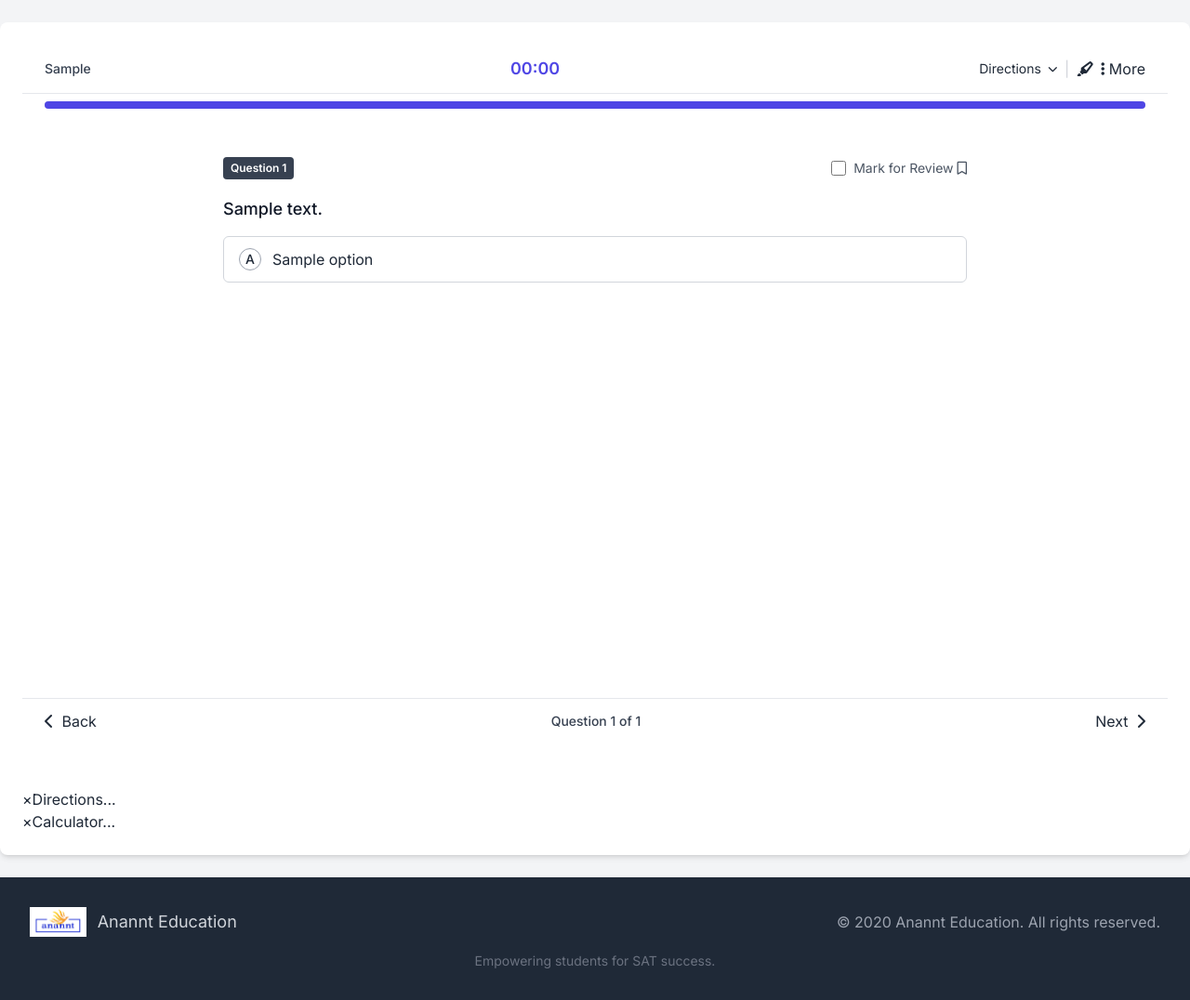
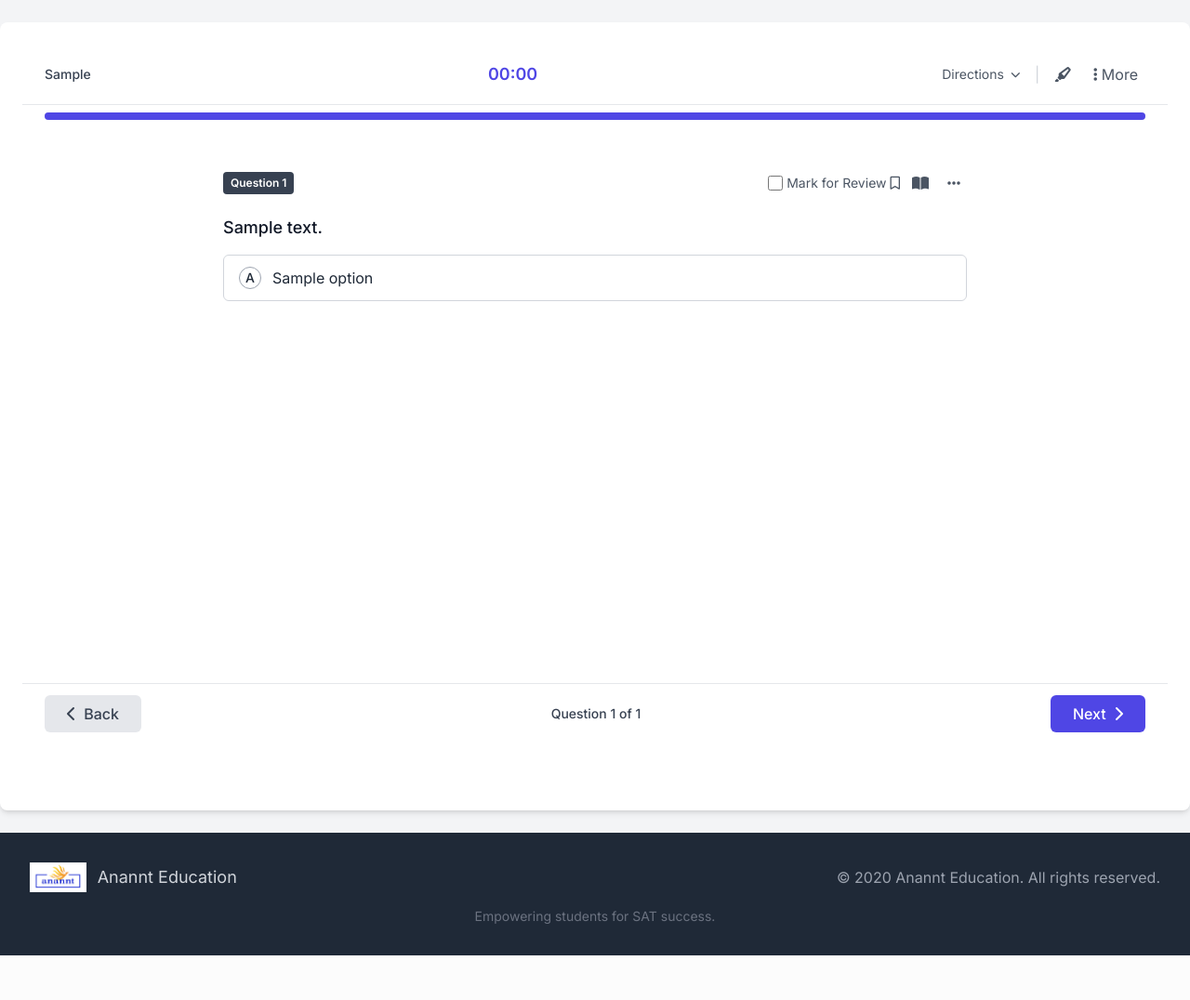
Before and after one commit to om3692/SAT, a Flask app: template templates/test_page.html in a window 1280 px wide. Shown: the whole page at 93% size. After the commit the page ends 1028 px from the top, so only its background shows below. Run offline with Flask 2, Linux system fonts and the light colour scheme; the template is opened without the code that fills it: most values are stand-ins (such as "Sample title", 1, 10 or a date in 2020); some libraries are stand-ins or nearby versions.

Commit message:
Update test_page.html

```diff
--- a/templates/test_page.html
+++ b/templates/test_page.html
@@ -6,7 +6,7 @@
 
 {% block head_extra %}
 <style>
-    /* Your full CSS styles should be here. I'm showing a condensed version for brevity. */
+    /* Your full CSS styles should be here. */
     .on-test-page > header { display: none !important; }
     .test-container { max-width: 1280px; margin: 0 auto; height: 100vh; display: flex; flex-direction: column; }
     .test-header { background-color: #ffffff; border-bottom: 1px solid #e5e7eb; padding: 0.75rem 1.5rem; display: flex; justify-content: space-between; align-items: center; position: sticky; top:0; z-index: 40; }
@@ -24,7 +24,21 @@
     .option-input { display: none; }
     .option-letter { width: 24px; height: 24px; border: 1px solid #9ca3af; border-radius: 50%; display: inline-flex; justify-content: center; align-items: center; margin-right: 0.75rem; font-size: 0.875rem; font-weight: 500; }
     .option-input:checked + .option-label .option-letter { background-color: #4f46e5; border-color: #4f46e5; color: white; }
-    /* ... ensure all your original styles are present ... */
+    .tool-button { background: none; border: none; color: #4b5563; padding: 0.5rem; border-radius: 0.25rem; } /* For header buttons */
+    .q-area-tool-button { background: none; border: none; color: #4b5563; padding: 0.25rem; margin-left: 0.5rem; vertical-align: middle;} /* For new icon buttons */
+    .q-area-tool-button:hover { color: #1f2937; }
+    .nav-button { padding: 0.5rem 1.5rem; border-radius: 0.375rem; font-weight: 500; transition: background-color 0.15s ease-in-out; }
+    .nav-button-primary { background-color: #4f46e5; color: white; }
+    .nav-button-primary:hover { background-color: #4338ca; }
+    .nav-button-secondary { background-color: #e5e7eb; color: #374151; }
+    .nav-button-secondary:hover { background-color: #d1d5db; }
+    .modal-overlay { position: fixed; top: 0; left: 0; width: 100%; height: 100%; background-color: rgba(0, 0, 0, 0.5); display: flex; justify-content: center; align-items: center; z-index: 1000; opacity: 0; visibility: hidden; transition: opacity 0.3s ease, visibility 0.3s ease; }
+    .modal-overlay.active { opacity: 1; visibility: visible; }
+    .modal-content { background-color: white; padding: 2rem; border-radius: 0.5rem; box-shadow: 0 10px 25px rgba(0,0,0,0.1); max-width: 90%; max-height: 90vh; overflow-y: auto; position: relative; }
+    .modal-close-button { position: absolute; top: 0.75rem; right: 0.75rem; background: none; border: none; font-size: 1.5rem; color: #6b7280; cursor: pointer; }
+    .calculator { display: grid; grid-template-columns: repeat(4, 1fr); gap: 0.5rem; max-width: 250px; margin: auto; }
+    .calculator button { background-color: #e5e7eb; border: 1px solid #d1d5db; padding: 0.75rem; border-radius: 0.25rem; font-size: 1rem; cursor: pointer; }
+    .calculator .display { grid-column: 1 / -1; background-color: #f9fafb; padding: 0.5rem; text-align: right; font-size: 1.5rem; border-radius: 0.25rem; margin-bottom: 0.5rem; min-height: 2.5rem; border: 1px solid #d1d5db; word-wrap: break-word; overflow-wrap: break-word; }
 </style>
 {% endblock %}
 
@@ -63,13 +77,21 @@
         {% endif %}
                 <form id="question-form" action="{{ url_for('test_question_page', q_idx=q_idx) }}" method="POST" class="space-y-5">
                     <input type="hidden" name="question_id" value="{{ question.id }}">
+
                     <div class="flex items-center justify-between mb-1">
                         <span class="bg-gray-700 text-white text-xs font-semibold px-2 py-1 rounded">Question {{ question_number }}</span>
+                        <div class="flex items-center space-x-2">
                             <label for="mark_review_cb" class="flex items-center text-sm text-gray-600 cursor-pointer hover:text-indigo-600">
-                            <input type="checkbox" id="mark_review_cb" name="mark_review_visual_only" value="true" class="mr-2 h-4 w-4 text-indigo-600 border-gray-300 rounded focus:ring-indigo-500" {% if is_marked_for_review %}checked{% endif %}>
+                                <input type="checkbox" id="mark_review_cb" name="mark_review_visual_only" value="true" class="mr-1 h-4 w-4 text-indigo-600 border-gray-300 rounded focus:ring-indigo-500" {% if is_marked_for_review %}checked{% endif %}>
                                 Mark for Review <i class="far fa-bookmark ml-1"></i>
                             </label>
+                            <button type="button" id="q_area_directions_btn" title="Directions" class="q-area-tool-button">
+                                <i class="fas fa-book-open fa-fw"></i> </button>
+                            <button type="button" id="q_area_more_btn" title="More Options" class="q-area-tool-button">
+                                <i class="fas fa-ellipsis-h fa-fw"></i> </button>
                         </div>
+                    </div>
+
                     <fieldset>
                         <legend class="text-lg font-medium text-gray-900 mb-4 leading-snug">{{ question.text }}</legend>
                         <div class="space-y-3">
@@ -78,7 +100,7 @@
                                 <input type="radio" id="option-{{ loop.index0 }}" name="answer" value="{{ option }}" class="option-input" {% if option == selected_answer %}checked{% endif %}>
                                 <label for="option-{{ loop.index0 }}" class="option-label">
                                     <span class="option-letter">{{ ['A', 'B', 'C', 'D', 'E'][loop.index0] }}</span>
-                                    <span>{{ option }}</span> {# This renders the clean option text #}
+                                    <span>{{ option }}</span>
                                 </label>
                             </div>
                             {% endfor %}
@@ -120,75 +142,64 @@
     }
 
     document.addEventListener('DOMContentLoaded', function() {
-        console.log("Test page DOMContentLoaded. Applying fixes."); // DEBUG
+        console.log("Test page DOMContentLoaded. Applying fixes.");
 
         const testDurationSeconds = {{ test_duration_minutes * 60 }};
         const startTimeIso = "{{ start_time_iso }}";
         const questionForm = document.getElementById('question-form');
         const questionIdInput = questionForm.querySelector('input[name="question_id"]');
 
-        // --- Timer Initialization ---
         if (typeof startGlobalTimer === 'function' && startTimeIso && testDurationSeconds > 0) {
-            console.log("Initializing global timer. Duration:", testDurationSeconds, "StartTime:", startTimeIso);
-            // *** CRUCIAL FIX: Pass null for formToSubmitId to prevent timer from auto-submitting the question form ***
             startGlobalTimer(testDurationSeconds, startTimeIso, 'test-page-timer', null);
         } else {
             const timerDisplay = document.getElementById('test-page-timer');
             if(timerDisplay) timerDisplay.textContent = "Timer N/A";
-            console.warn("Timer prerequisites not met. Ensure startGlobalTimer is in layout.html and test_duration/start_time_iso are valid. startTimeIso:", startTimeIso, "duration:", testDurationSeconds, "startGlobalTimer defined?", typeof startGlobalTimer);
         }
 
-        // --- Mark for Review AJAX ---
         const markReviewCheckbox = document.getElementById('mark_review_cb');
         if (markReviewCheckbox && questionIdInput) {
             markReviewCheckbox.addEventListener('change', function() {
                 console.log("Mark for review checkbox changed via JS. Checked:", this.checked);
-                const payload = {
-                    question_id: questionIdInput.value,
-                    mark_review: this.checked
-                };
+                const payload = { question_id: questionIdInput.value, mark_review: this.checked };
                 fetch("{{ url_for('update_mark_review_status') }}", {
-                    method: 'POST',
-                    headers: {'Content-Type': 'application/json'},
-                    body: JSON.stringify(payload)
+                    method: 'POST', headers: {'Content-Type': 'application/json'}, body: JSON.stringify(payload)
                 })
-                .then(response => {
-                    if (!response.ok) { throw new Error(`HTTP error ${response.status}`); }
-                    return response.json();
-                })
-                .then(data => {
-                    if (data.success) {
-                        console.log("Mark for review status updated via AJAX successfully.");
-                    } else {
-                        console.error("Failed to update mark for review (server error):", data.error || "Unknown server error");
-                    }
-                })
-                .catch(error => console.error('Error during Mark for Review fetch (network/js error):', error));
+                .then(response => { if (!response.ok) { throw new Error(`HTTP error ${response.status}`); } return response.json(); })
+                .then(data => { data.success ? console.log("Mark for review status updated via AJAX.") : console.error("Failed to update mark for review (server):", data.error); })
+                .catch(error => console.error('Error during Mark for Review fetch:', error));
             });
-        } else {
-            if (!markReviewCheckbox) console.warn("Mark for review checkbox ('mark_review_cb') not found.");
-            if (!questionIdInput) console.warn("Question ID input ('question_id') not found in form.");
         }
 
-        // --- Answer Selection Logic ---
-        // NO JavaScript here to auto-submit form or click "Next" on answer radio change.
-        // User must manually click the "Next" button in the footer.
         const answerRadios = document.querySelectorAll('input[name="answer"]');
         answerRadios.forEach(radio => {
             radio.addEventListener('change', function() {
                 console.log("Answer option selected/changed. Value:", this.value, "Checked:", this.checked);
-                // DO NOT submit the form or click 'next' here.
             });
         });
 
-        // --- Passage Visibility & Other UI (Modal Triggers, Calculator) ---
-        // (Ensure these are complete as per your original/working version)
+        // --- New Interactive Buttons in Question Area ---
+        const qAreaDirectionsBtn = document.getElementById('q_area_directions_btn');
+        if (qAreaDirectionsBtn) {
+            qAreaDirectionsBtn.addEventListener('click', function() {
+                console.log("Question Area Directions button clicked.");
+                toggleModal('directions-modal', true); // Assumes 'directions-modal' is your existing modal ID
+            });
+        }
+
+        const qAreaMoreBtn = document.getElementById('q_area_more_btn');
+        if (qAreaMoreBtn) {
+            qAreaMoreBtn.addEventListener('click', function() {
+                console.log("Question Area More button clicked.");
+                alert('More options for this question - feature to be defined.'); // Placeholder action
+            });
+        }
+
+        // --- Existing UI (Passage Visibility, Modals, Calculator) ---
         const hidePassageButton = document.getElementById('hide-passage-button');
         const passageColumn = document.getElementById('passage-column-container');
         const questionColumn = document.getElementById('question-column-container');
         const isReadingWriting = {{ 'true' if question.passage and ('reading' in current_section.lower() or 'writing' in current_section.lower()) else 'false' }};
-        if (hidePassageButton) {
-            if (isReadingWriting && passageColumn && questionColumn) {
+        if (hidePassageButton && passageColumn && questionColumn && isReadingWriting) {
             let isPassageHidden = localStorage.getItem('isPassageHidden') === 'true';
             function applyPassageVisibility(hidden) {
                 if (hidden) { passageColumn.classList.add('hidden'); questionColumn.classList.add('full-width'); hidePassageButton.textContent = 'Show';}
@@ -196,19 +207,19 @@
             }
             applyPassageVisibility(isPassageHidden);
             hidePassageButton.addEventListener('click', function() {isPassageHidden = !isPassageHidden; applyPassageVisibility(isPassageHidden); localStorage.setItem('isPassageHidden', isPassageHidden);});
-            } else { hidePassageButton.style.display = 'none'; }
-        }
+        } else if (hidePassageButton) { hidePassageButton.style.display = 'none'; }
 
-        const directionsButton = document.getElementById('directions-button');
+        const directionsButton = document.getElementById('directions-button'); // This is the header one
         if (directionsButton) { directionsButton.addEventListener('click', function() { toggleModal('directions-modal', true); }); }
-        const calculatorButton = document.getElementById('calculator-button');
+
+        const calculatorButton = document.getElementById('calculator-button');  // This is the header one
         const isMathQuestion = "{{ question.id }}".toLowerCase().startsWith("m");
         if (calculatorButton) {
             if (isMathQuestion) { calculatorButton.style.display = 'inline-block'; calculatorButton.addEventListener('click', function() { toggleModal('calculator-modal', true); });}
             else { calculatorButton.style.display = 'none'; }
         }
 
-        window.calculator = { /* Ensure your full calculator object is here */
+        window.calculator = { /* Your full calculator object */
             displayElement: document.getElementById('calc-display'), currentOperand: '0', previousOperand: '', operation: undefined, readyToReset: false,
             clear() { this.currentOperand = '0'; this.previousOperand = ''; this.operation = undefined; this.readyToReset = false; this.updateDisplay(); },
             appendNumber(number) { if (this.currentOperand.includes('.') && number === '.') return; if (this.currentOperand.length > 15 && !this.readyToReset) return; if (this.readyToReset) { this.currentOperand = number; this.readyToReset = false; } else { this.currentOperand = this.currentOperand === '0' && number !== '.' ? number : this.currentOperand + number; } this.updateDisplay(); },
```
Lines whose indentation alone changed are shown as unchanged.
